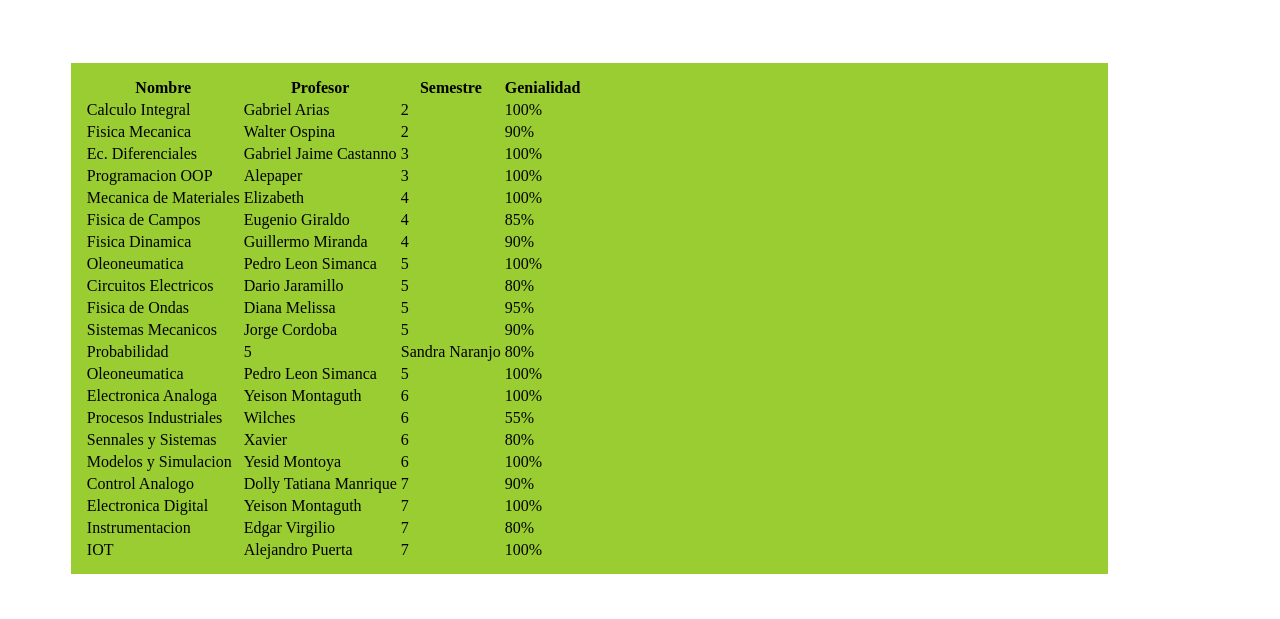
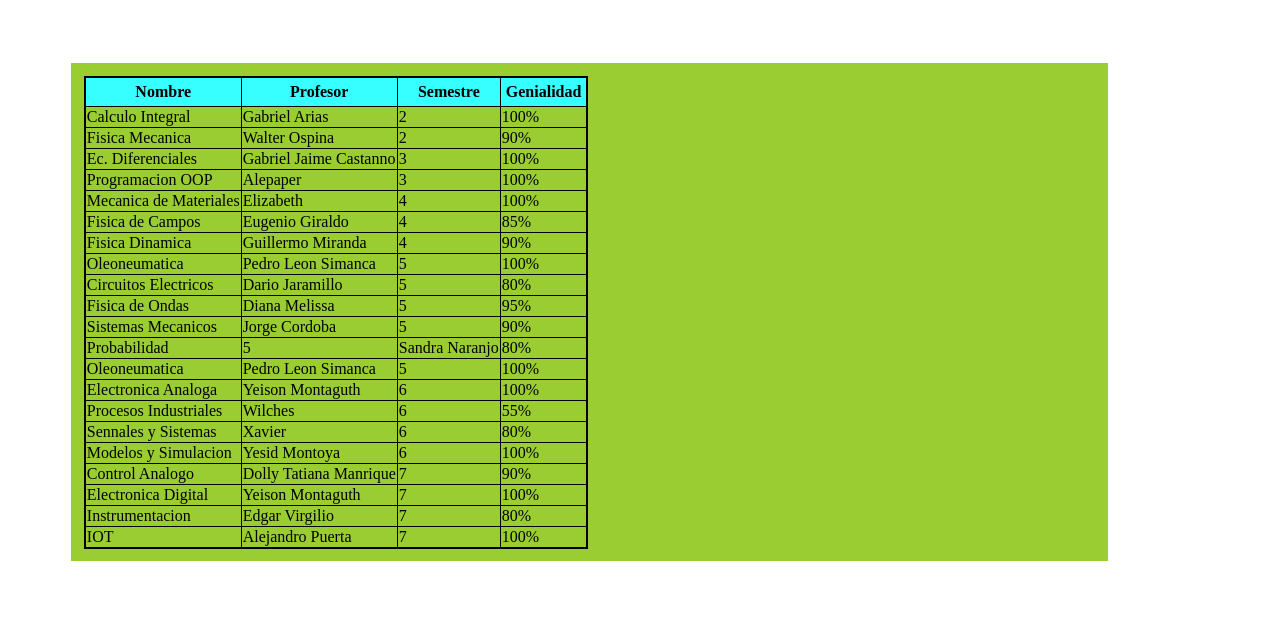
Before and after one commit to san99tiago/WEB_STANFORD, a plain HTML site: page CURSO_03_CSS_BASICO/index_07_multiples_aspectos.html in a window 1280 px wide. Shown: the top 619 px of the page. Drawn offline with Linux system fonts and the light colour scheme.

Commit message:
nuevos cambios css

```diff
--- a/CURSO_03_CSS_BASICO/css/main.css
+++ b/CURSO_03_CSS_BASICO/css/main.css
@@ -1,19 +1,38 @@
-h1{
+h1 {
     color:blue;
     text-align: center;
 }
-p{
+p {
     color:red;
 }
-div{
+div {
     background-color: yellowgreen;
     width: 80%;
     height: 20%;
     margin: 5%;
     padding: 1%;
 }
-.letra-arial-grande{
+.letra-arial-grande {
     font-family: Arial, sans-serif;
     font-size:28px;
     font-weight:bold;
 }
+table {
+    border: 2px solid black;
+    border-collapse: collapse;
+}
+th {
+    border: 1px solid black;
+    background-color: rgb(55,255,255);
+    text-align: center;
+    padding:5px;
+
+}
+td {
+    border: 1px solid black;
+    text-align: left;
+}
+.letra-tabla {
+    font-family: Arial, Helvetica, sans-serif;
+    font-size:18px;
+}
```
